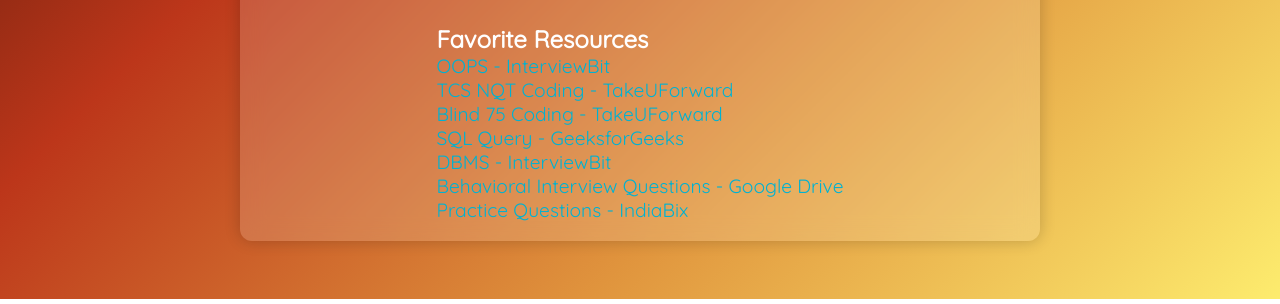
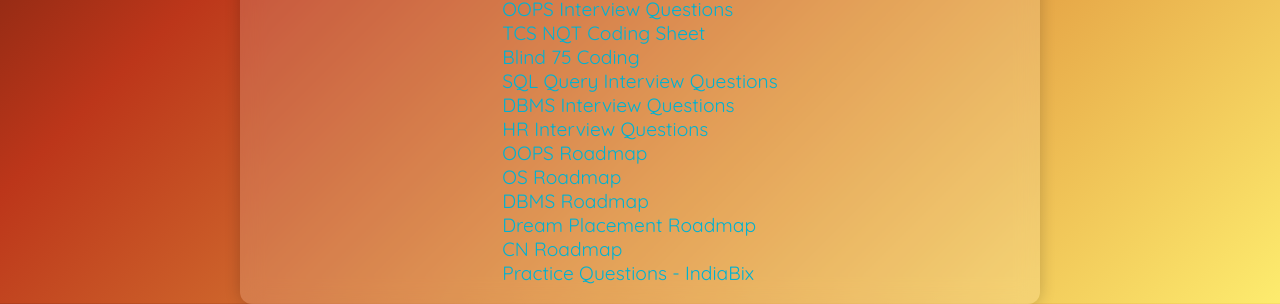
Before and after one commit to ombade/homepage.github.io, a plain HTML site: page index.html in a window 1280 px wide. Shown: the part 501-805 px from the top of the page. Drawn offline with Linux system fonts and the light colour scheme.

Commit message:
Update index.html

```diff
--- a/index.html
+++ b/index.html
@@ -220,12 +220,17 @@
         <div class="favorites">
             <h2>Favorite Resources</h2>
             <ul>
-                <li><a href="https://www.interviewbit.com/oops-introduction/">OOPS - InterviewBit</a></li>
-                <li><a href="https://takeuforward.org/interviews/tcs-nqt-coding-questions/">TCS NQT Coding - TakeUForward</a></li>
-                <li><a href="https://takeuforward.org/interviews/blind-75-leetcode-questions/">Blind 75 Coding - TakeUForward</a></li>
-                <li><a href="https://www.geeksforgeeks.org/sql-query-questions-and-answers/">SQL Query - GeeksforGeeks</a></li>
-                <li><a href="https://www.interviewbit.com/dbms-interview-questions/">DBMS - InterviewBit</a></li>
-                <li><a href="https://drive.google.com/file/d/1Fg-XyW9Vg8/view">Behavioral Interview Questions - Google Drive</a></li>
+                 <li><a href="https://www.interviewbit.com/oops-interview-questions/">OOPS Interview Questions</a></li>
+                <li><a href="https://takeuforward.org/interviews/tcs-nqt-coding-sheet-tcs-coding-questions/">TCS NQT Coding Sheet</a></li>
+                <li><a href="https://takeuforward.org/interviews/blind-75-leetcode-problems-detailed-video-solutions">Blind 75 Coding</a></li>
+                <li><a href="https://www.geeksforgeeks.org/sql-query-interview-questions/">SQL Query Interview Questions</a></li>
+                <li><a href="https://www.interviewbit.com/dbms-interview-questions/">DBMS Interview Questions</a></li>
+                <li><a href="https://drive.google.com/file/d/1Fg-Xa-DEGrunKk-NWlHp8dTLeP-BbxJE/view">HR Interview Questions</a></li>
+                <li><a href="https://whimsical.com/object-oriented-programming-cheatsheet-by-love-babbar-YbSgLatbWQ4R5paV7EgqFw">OOPS Roadmap</a></li>
+                <li><a href="https://whimsical.com/operating-system-cheatsheet-by-love-babbar-S9tuWBCSQfzoBRF5EDNinQ">OS Roadmap</a></li>
+                <li><a href="https://whimsical.com/dbms-roadmap-by-love-babbar-FmUi8ffVop33t3MmpVxPCo">DBMS Roadmap</a></li>
+                <li><a href="https://whimsical.com/4th-year-roadmap-to-dream-placement-WB2HTZixtsohXoDcvr6Me7">Dream Placement Roadmap</a></li>
+                <li><a href="https://whimsical.com/networking-cheatsheet-by-love-babbar-FcLExFDezehhfsbDPfZDBv">CN Roadmap</a></li>
                 <li><a href="https://www.indiabix.com/">Practice Questions - IndiaBix</a></li>
             </ul>
         </div>
```
